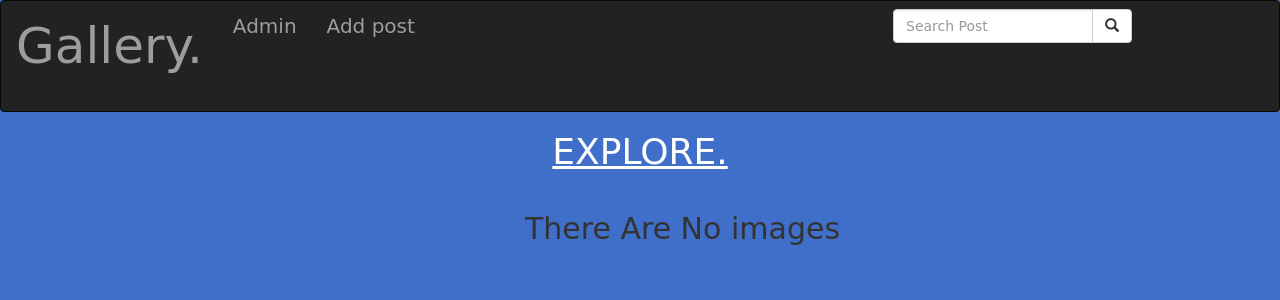
After one commit to markmurimi/Gallery-app, a Django app: template images/templates/all_images.html in a window 1280 px wide. The commit adds this page. Shown: the top 300 px of the page. Run offline with Django 3.2, Linux system fonts and the light colour scheme; the template is opened without the code that fills it, so the values that code supplies are empty; some libraries are stand-ins or nearby versions; some web fonts are replaced.

Commit message:
made changes

```diff
--- a/gallery/settings.py
+++ b/gallery/settings.py
@@ -123,6 +123,3 @@ STATICFILES_DIRS = [os.path.join(BASE_DIR, "static"),]
 STATIC_ROOT = os.path.join(BASE_DIR, "staticfiles")
 STATICFILES_STORAGE ='whitenoise.django.GzipManifestStaticFilesStorage'
 DATABASES['default'].update(db_from_env)
-
-import django_heroku
-django_heroku.settings(locals())
--- a/images/templates/all-images/imagedetails.html
+++ b/images/templates/all-images/imagedetails.html
@@ -3,7 +3,8 @@
 <div class="container">
 
     <h1 class="text-center" style="text-decoration: underline">Details.</h1>
-    <img src="{{photo.post_image.url}}" class="img-responsive" alt="Image">
+    <img src="{{photo.post_image.url}}" class="img-responsive"style="width:1100px;height:1000px;" alt="Image">
+    <h2 style="text-decoration:underline">Description.</h2>
     <h2>{{photo.descripton}}.</h2>
     <h2> Location-Taken: {{photo.location_taken}}.</h2>
     <h2>Posted By: {{photo.editor}}.</h2>
--- /dev/null
+++ b/images/templates/all_images.html
@@ -0,0 +1,16 @@
+{%extends 'all-images/base.html'%}
+    {% block content %}
+    {{block.super}}
+<div class="container"style="padding-left:100px;">
+    {% for images_item in images %}
+        <div class="row col-md-4 hr col-sm-12">
+            <h2> {{ images_item.title }} </h2>
+            <a style="color:black;font-size: 20px;"href="details/{{images_item.image_id}}/" ><img src="{{images_item.post_image.url}}" class="img-responsive" style="height:500px;width: 564px;" alt="Image"></a>
+        </div>
+        {% empty %}
+        <div class="row">
+          <h2 class="text-center">There Are No images</h2>
+        </div>
+        {% endfor %}
+    </div>
+{% endblock %}
--- a/images/templates/navbar.html
+++ b/images/templates/navbar.html
@@ -9,7 +9,7 @@
 <nav class="navbar navbar-inverse">
   <div class="container-fluid">
     <div style="padding-bottom:40px;padding-top:20px;" class="navbar-header">
-      <a class="navbar-brand" href="{% url 'imagesToday' %}"style="font-size:50px;">Gallery.</a>
+      <a class="navbar-brand" href="/"style="font-size:50px;">Gallery.</a>
     </div>
 
     <!-- Adding a search form  -->
--- a/images/urls.py
+++ b/images/urls.py
@@ -4,10 +4,9 @@ from django.conf.urls.static import static
 from . import views
 
 urlpatterns=[
-    url(r'^$',views.images_today,name='imagesToday'),
+    url(r'^$', views.all_images, name='allImages'),
     url(r'^post/(\d+)',views.post,name ='post'),
     url(r'^search/', views.search_results, name='search_results'),
-    # url(r'^details/(?P<image_id>)/$', views.image_details, name='image_details')
     url(r'^details/(\d{1})/$', views.image_details, name='image_details'),
 ]
 if settings.DEBUG:
--- a/images/views.py
+++ b/images/views.py
@@ -43,6 +43,11 @@ def post(request,post_id):
         raise Http404()
     return render(request,"all-images/post.html", {"post":post})
 
+def all_images(request):
+    images = Post.all_images()
+    return render(request, 'all_images.html', {"images":images})
+
+
 def image_details(request, post_id):
     photo = Post.objects.get(id=post_id)
     return render(request,"all-images/imagedetails.html",{'photo':photo})
```
Also changed, not shown: images/models.py (+5 -2 lines), images/migrations/0012_auto_20180509_1617.py (added), images/migrations/0013_auto_20180509_1728.py (added), media/posts/download_7_nitPnR5.jpeg (added), media/posts/food1.jpg (added), media/posts/food2.jpg (added), media/posts/food3.jpg (added), media/posts/movie1.jpg (added), media/posts/movie2.jpg (added), media/posts/movie3.jpg (added), media/posts/place1.jpg (added), media/posts/place2.jpg (added), media/posts/place3.jpg (added), media/posts/sport1.jpg (added).
